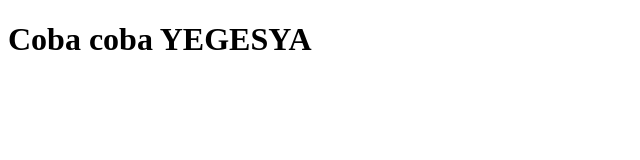
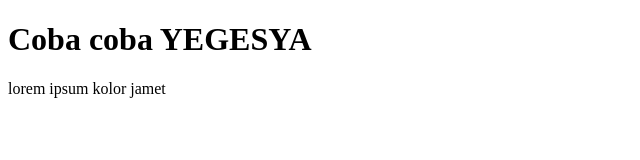
Before and after one commit to RhamHarts/git-test, a plain HTML site: page index.html in a window 1280 px wide. Shown: the whole page, without its empty margins (0-640 px from the left). Drawn offline with Linux system fonts and the light colour scheme.

Commit message:
mengedit file index.html

```diff
--- a/index.html
+++ b/index.html
@@ -8,5 +8,6 @@
 </head>
 <body>
     <h1>Coba coba YEGESYA</h1>
+    <p>lorem ipsum kolor jamet</p>
 </body>
 </html>
```
